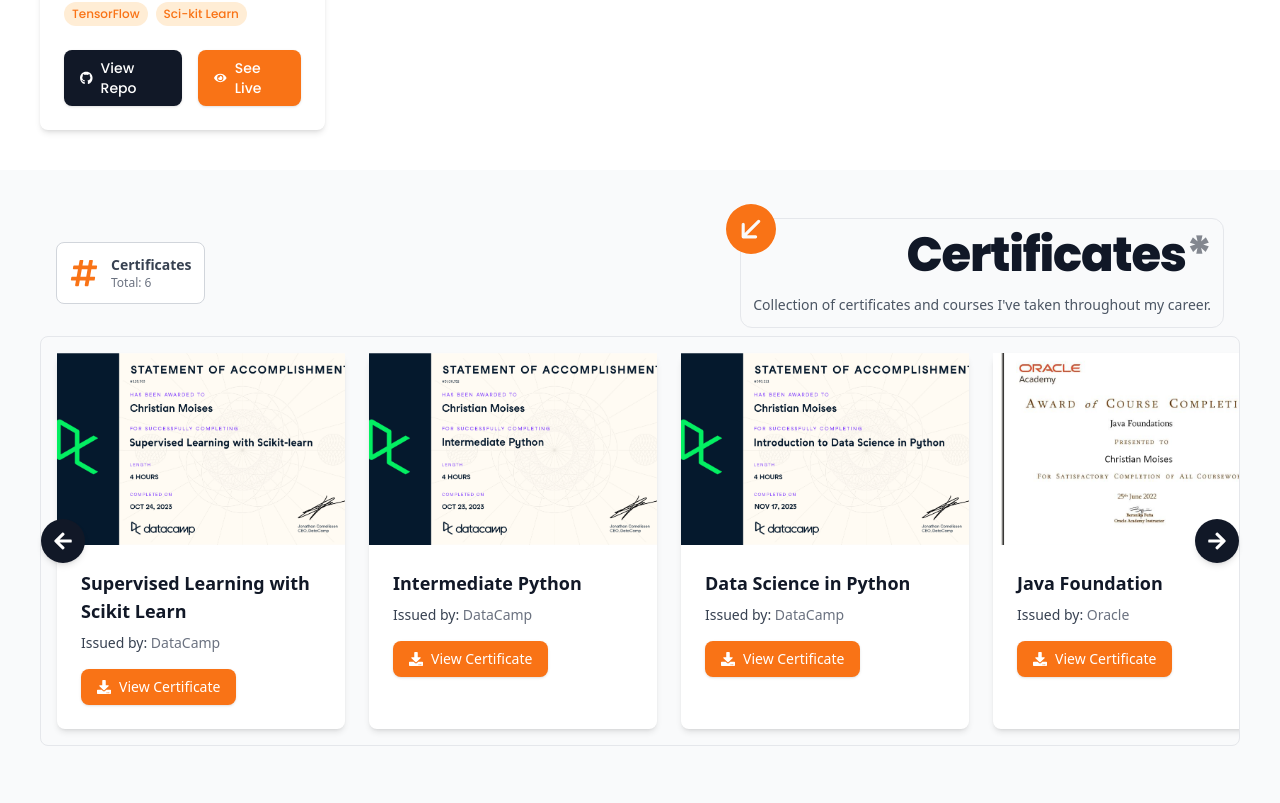
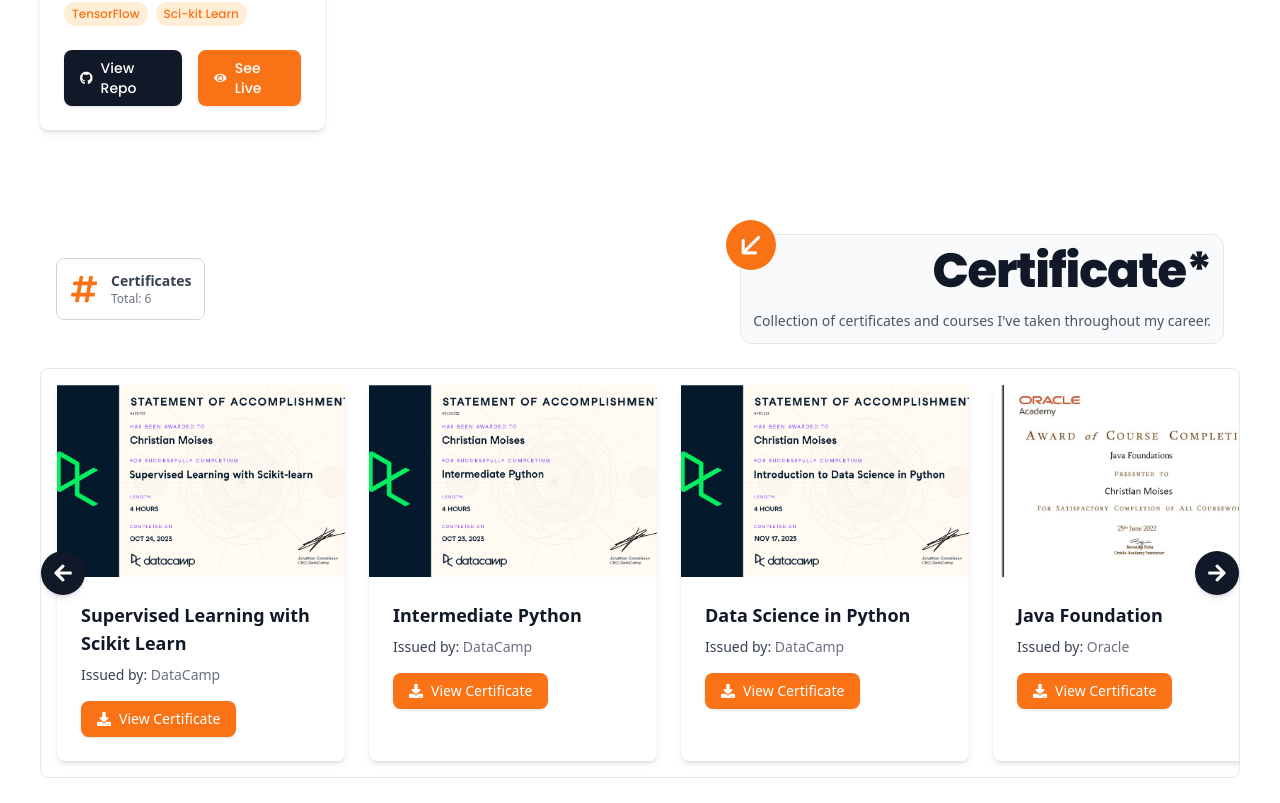
Before and after one commit to moisesxtian/websiteportfolio, a React (Vite) app: page / in a window 1280 px wide. Shown: the part 1994-2797 px from the top of the page. Built offline with nearby package versions, Linux system fonts and the light colour scheme.

Commit message:
Certificate Module

```diff
--- a/src/components/Certificates.tsx
+++ b/src/components/Certificates.tsx
@@ -2,6 +2,12 @@
 import { FaArrowLeft, FaArrowRight, FaDownload,FaHashtag} from 'react-icons/fa';
 import { BsFillArrowDownRightCircleFill,BsFillArrowDownLeftCircleFill} from "react-icons/bs";
 import { ReactTyped } from 'react-typed';
+import AOS from 'aos';
+import 'aos/dist/aos.css';
+AOS.init({
+  startEvent: 'load',
+  easing:'ease-in-out'
+});
 
 const certificates = [
   {
@@ -76,12 +82,12 @@
   };
 
   return (
-    <div className="relative bg-gray-50 min-h-screen p-10" id='Certificates'>
+    <div className="relative min-h-4 p-10" id='Certificates'>
       <div className="flex container mx-auto flex flex-col">
         {/* Header */}
-        <div className="flex flex-col p-2 md:flex-row h-fit w-full items-center justify-between px-4">
+        <div className="flex flex-col p-2 md:flex-row h-fit w-full items-center justify-between px-4 py-6">
   {/* Left Section */}
-  <div className="flex items-center bg-white border border-gray-300 p-3 rounded-lg">
+  <div className="flex items-center bg-white border border-gray-300 p-3 rounded-lg bg-gray-50" data-aos="fade-right">
     <FaHashtag size={30} color="#F97316" />
     <div className="ml-3">
       <h3 className="text-sm font-bold text-gray-700">Certificates</h3>
@@ -90,7 +96,7 @@
   </div>
 
   {/* Right Section */}
-  <div className="relative w-fit h-fit rounded-xl p-3 border">
+  <div className="relative w-fit h-fit rounded-xl p-3 border bg-gray-50" data-aos="fade-left">
     {/* Arrow pointing bottom-left */}
     <div className="absolute top-[-15px] left-[-15px] hidden md:block">
       <BsFillArrowDownLeftCircleFill size={50} color="#F97316" />
@@ -124,12 +130,14 @@
           {/* Scrollable Container */}
           <div
   ref={scrollRef}
-            className="flex gap-6 overflow-x-scroll scroll-smooth scrollbar-hide p-4"
+  className="flex gap-6 overflow-x-scroll scroll-smooth overflow-hidden p-4"
 >
-            {certificates.map((certificate) => (
+  {certificates.map((certificate, index) => ( // Added 'index' here
     <div
       key={certificate.id}
       className="group relative bg-white rounded-lg shadow-md w-72 flex-shrink-0 transition-shadow hover:shadow-lg"
+      data-aos="fade-up"
+      data-aos-delay={index * 50} // Apply staggered delay: 0ms, 100ms, 200ms...
     >
       {/* Image */}
       <div className="relative w-full h-48">
@@ -141,7 +149,7 @@
       </div>
 
       {/* Content */}
-                <div className="p-6 ">
+      <div className="p-6">
         <h3 className="text-lg font-semibold text-gray-900 group-hover:text-orange-500">
           {certificate.name}
         </h3>
@@ -167,6 +175,7 @@
   ))}
           </div>
 
+
           {/* Right Scroll Button */}
           <button
             onClick={scrollRight}
```
Lines whose indentation alone changed are shown as unchanged.
